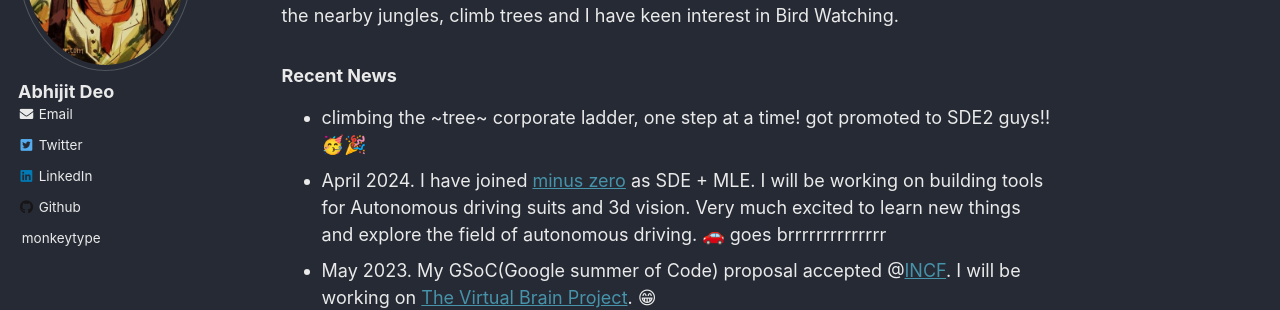
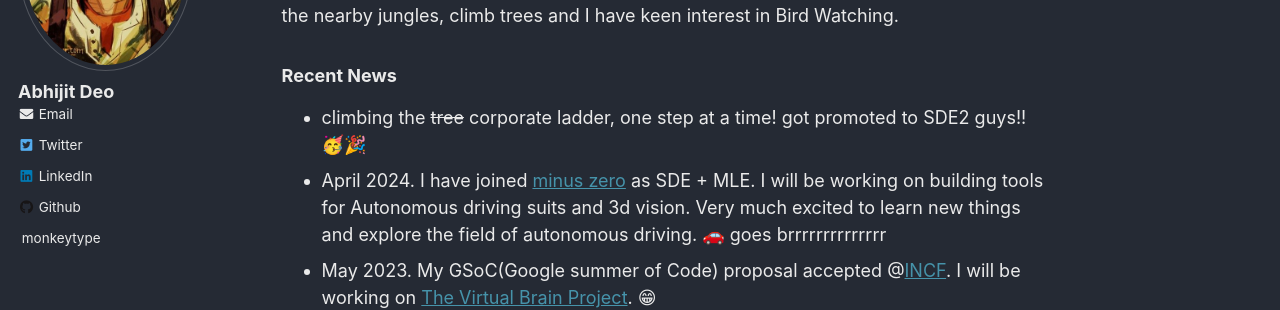
Before and after one commit to abhi-glitchhg/abhi-glitchhg.github.io, a Jekyll site: the page built from _pages/about.md, in a window 1280 px wide and 1069 px high. Shown: the part 263-573 px from the top of the window. Built offline with Jekyll 4.4.1, drawn with Linux system fonts in a browser that asks for light colours.

```diff
--- a/_pages/about.md
+++ b/_pages/about.md
@@ -20,7 +20,7 @@ I love to play badminton and listen to Carnatic Instrumental music. I occasional
 
 
 ### Recent News
-* climbing the ~tree~ corporate ladder, one step at a time! got promoted to SDE2 guys!! 🥳🎉
+* climbing the ~~tree~~ corporate ladder, one step at a time! got promoted to SDE2 guys!! 🥳🎉
 * April 2024. I have joined [minus zero](https://www.minuszero.ai/) as SDE + MLE. I will be working on building tools for Autonomous driving suits and 3d vision. Very much excited to learn new things and explore the field of autonomous driving. 🚗 goes brrrrrrrrrrrrrr
 * May 2023. My GSoC(Google summer of Code) proposal accepted @[INCF](https://www.incf.org/). I will be working on [The Virtual Brain Project](https://www.thevirtualbrain.org/tvb/). 😁
 * Jan 2023. Recieved Full time offer from [AIRA Matrix](https://airamatrix.com/) through campus placements. Will be joining the team as Trainee Engineer! 😀
```
